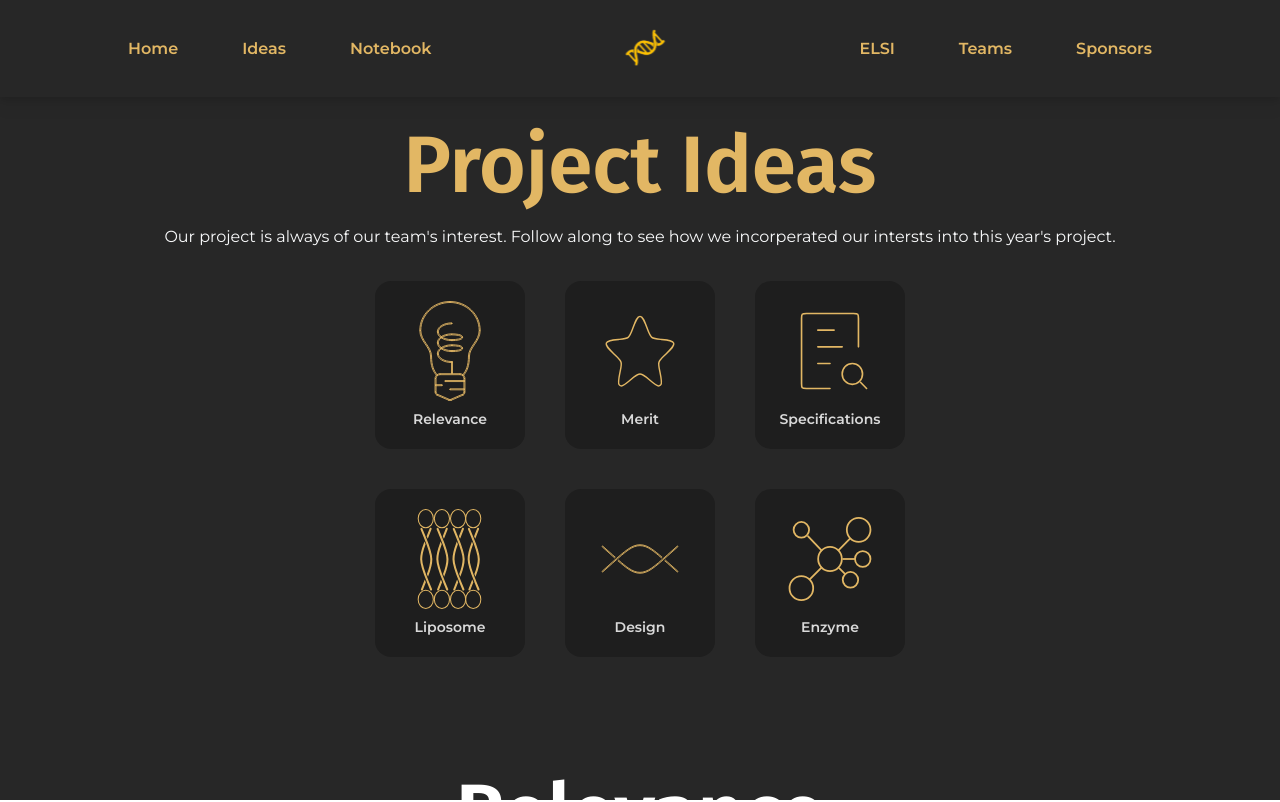
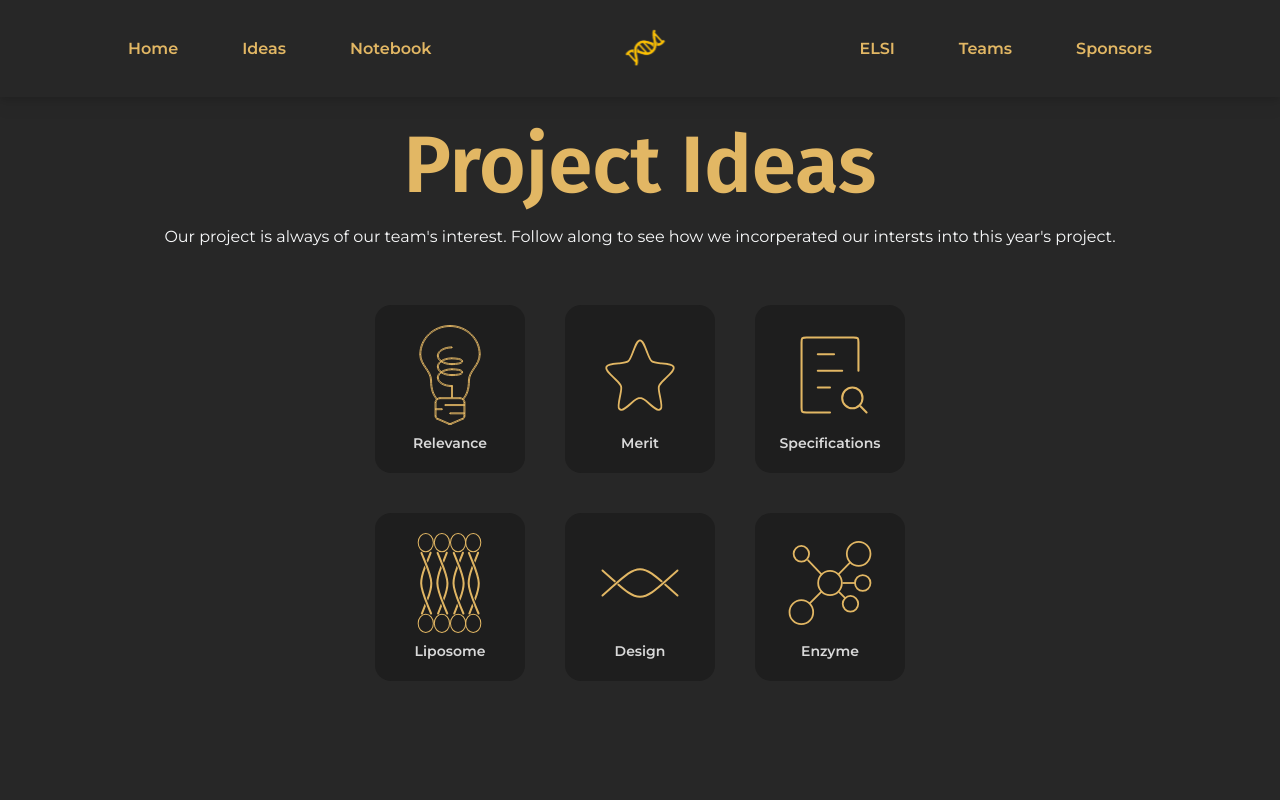
Before and after one commit to biomod2023/biomod2023, a Vue app: page /ideas in a window 1280 px wide. Shown: the top 802 px of the page. Built offline with nearby package versions, Linux system fonts and the light colour scheme.

Commit message:
made the ohver look even more pretty

```diff
--- a/src/views/IdeasView.vue
+++ b/src/views/IdeasView.vue
@@ -6,18 +6,19 @@ import IdeaCard from '@/components/IdeaCard.vue';
 </script>
 
 <template>
-    <div class="flex flex-col h-screen">
+
+    <div class="flex flex-col h-screen overflow-y-auto">
 
       <NavBar />
 
       <main class="pt-2 flex flex-col items-center">
         <h1 class="text-gold font-title text-title">Project Ideas</h1>
-        <p>Our project is always of our team's interest. Follow along to see how we incorperated our intersts into this year's project.</p>
+        <p class="text-center">Our project is always of our team's interest. Follow along to see how we incorperated our intersts into this year's project.</p>
       </main>
 
       <div class="flex flex-col items-center justify-center h-screen">
 
-        <div class="flex space-x-10 mt-4">
+        <div class="flex space-x-10 mt-10">
 
           <IdeaCard class="flex-grow">
             <template #svg>
@@ -33,7 +34,7 @@ import IdeaCard from '@/components/IdeaCard.vue';
 
           <IdeaCard class="flex-grow">
             <template #svg>
-              <svg class="stroke-gold group-hover:stroke-white w-[100px] h-[100px] stroke-2" width="130" height="138" viewBox="0 0 130 138" fill="none" xmlns="http://www.w3.org/2000/svg">
+              <svg class="stroke-gold group-hover:stroke-white w-[100px] h-[100px] stroke-[2.5px]" width="130" height="138" viewBox="0 0 130 138" fill="none" xmlns="http://www.w3.org/2000/svg">
                 <path d="M54.9454 38.1086C59.2062 26.8328 61.3365 21.195 65 21.195C68.6634 21.195 70.7938 26.8328 75.0546 38.1086L75.253 38.6336C77.6601 45.0039 78.8637 48.189 81.3166 50.125C83.7695 52.0609 86.9895 52.367 93.4295 52.9793L94.5937 53.09C105.134 54.092 110.403 54.593 111.531 58.1521C112.659 61.7113 108.745 65.491 100.918 73.0505L98.3054 75.5734C94.3431 79.4002 92.3619 81.3135 91.4385 83.8213C91.2663 84.289 91.1231 84.7683 91.0098 85.256C90.4029 87.8703 90.983 90.646 92.1433 96.1974L92.5045 97.9254C94.6369 108.128 95.7031 113.229 93.8415 115.429C93.1459 116.252 92.2418 116.844 91.2374 117.134C88.5497 117.913 84.7337 114.612 77.1019 108.011C72.0906 103.676 69.5849 101.508 66.7081 101.021C65.5765 100.829 64.4234 100.829 63.2919 101.021C60.4151 101.508 57.9094 103.676 52.898 108.011C45.2662 114.612 41.4503 117.913 38.7625 117.134C37.7582 116.844 36.8541 116.252 36.1585 115.429C34.2969 113.229 35.3631 108.128 37.4955 97.9254L37.8566 96.1974C39.0169 90.646 39.5971 87.8703 38.9901 85.256C38.8769 84.7683 38.7337 84.289 38.5615 83.8213C37.638 81.3135 35.6569 79.4002 31.6946 75.5734L29.0822 73.0505C21.2549 65.491 17.3412 61.7113 18.4689 58.1521C19.5965 54.593 24.8664 54.092 35.4062 53.09L36.5705 52.9793C43.0104 52.367 46.2304 52.0609 48.6833 50.125C51.1363 48.189 52.3399 45.0039 54.747 38.6336L54.9454 38.1086Z"/>
               </svg>
              </template>
@@ -45,7 +46,7 @@ import IdeaCard from '@/components/IdeaCard.vue';
 
           <IdeaCard class="flex grow">
             <template #svg>
-              <svg class="w-[100px] h-[100px] stroke-gold group-hover:stroke-white stroke-2" width="119" height="122" viewBox="0 0 119 122" fill="none" xmlns="http://www.w3.org/2000/svg">
+              <svg class="w-[100px] h-[100px] stroke-gold group-hover:stroke-white stroke-[2.5px]" width="119" height="122" viewBox="0 0 119 122" fill="none" xmlns="http://www.w3.org/2000/svg">
                 <path d="M44.625 35.5833L64.4583 35.5833" stroke-linecap="round"/>
                 <path d="M44.625 76.25L59.5 76.25" stroke-linecap="round"/>
                 <path d="M44.625 55.9167L74.375 55.9167" stroke-linecap="round"/>
@@ -93,7 +94,7 @@ import IdeaCard from '@/components/IdeaCard.vue';
 
           <IdeaCard class="flex-grow">
             <template #svg>
-              <svg class="stroke-gold group-hover:stroke-white w-[100px] h-[100px] stroke-1" width="113" height="113" viewBox="0 0 113 113" fill="none" xmlns="http://www.w3.org/2000/svg">
+              <svg class="stroke-gold group-hover:stroke-white w-[100px] h-[100px] stroke-[1.2px]" width="113" height="113" viewBox="0 0 113 113" fill="none" xmlns="http://www.w3.org/2000/svg">
                 <path fill-rule="evenodd" clip-rule="evenodd" d="M28.5181 54.4973C27.5631 53.651 26.5753 52.773 25.5517 51.8631L14.4572 42.0013C14.2508 41.8178 13.9348 41.8364 13.7513 42.0428C13.5678 42.2492 13.5864 42.5653 13.7928 42.7487L24.8874 52.6105L24.9158 52.6358L24.9158 52.6358C25.8956 53.5067 26.8436 54.3494 27.7624 55.1638C28.0164 54.9395 28.2683 54.7173 28.5181 54.4973ZM31.5449 58.4951C35.8615 62.262 39.5018 65.2796 42.8037 67.5362C47.6884 70.8746 51.8855 72.5856 56.5 72.5856C61.1145 72.5856 65.3116 70.8746 70.1963 67.5362C75.0631 64.2101 80.665 59.2307 88.0844 52.6357L88.1127 52.6105L99.2072 42.7487C99.4136 42.5653 99.4322 42.2492 99.2487 42.0428C99.0653 41.8364 98.7492 41.8178 98.5428 42.0013L87.4483 51.8631C79.9951 58.4882 74.4401 63.4247 69.6321 66.7106C64.8358 69.9886 60.836 71.5856 56.5 71.5856C52.164 71.5856 48.1642 69.9886 43.3679 66.7106C40.1341 64.5005 36.5622 61.5437 32.3022 57.8285C32.0523 58.0481 31.7999 58.2703 31.5449 58.4951Z"/>
                 <path fill-rule="evenodd" clip-rule="evenodd" d="M81.4551 54.5034C77.1385 50.7365 73.4982 47.7189 70.1963 45.4622C65.3116 42.1239 61.1145 40.4128 56.5 40.4128C51.8855 40.4128 47.6884 42.1239 42.8037 45.4622C37.9369 48.7883 32.3351 53.7678 24.9158 60.3627L24.9158 60.3627L24.8874 60.388L13.7928 70.2498C13.5864 70.4332 13.5678 70.7493 13.7513 70.9557C13.9348 71.1621 14.2508 71.1806 14.4572 70.9972L25.5517 61.1354C33.0049 54.5103 38.56 49.5738 43.3679 46.2879C48.1642 43.0099 52.164 41.4128 56.5 41.4128C60.836 41.4128 64.8358 43.0099 69.6321 46.2879C72.8659 48.498 76.4378 51.4548 80.6978 55.1699C80.9477 54.9504 81.2001 54.7282 81.4551 54.5034ZM85.2376 57.8347C84.9836 58.059 84.7318 58.2812 84.4819 58.5012C85.4369 59.3475 86.4247 60.2255 87.4483 61.1354L98.5428 70.9972C98.7492 71.1806 99.0653 71.1621 99.2487 70.9557C99.4322 70.7493 99.4136 70.4332 99.2072 70.2498L88.1127 60.388L88.0843 60.3628C87.1046 59.4919 86.1565 58.6492 85.2376 57.8347Z"/>
               </svg>
```
